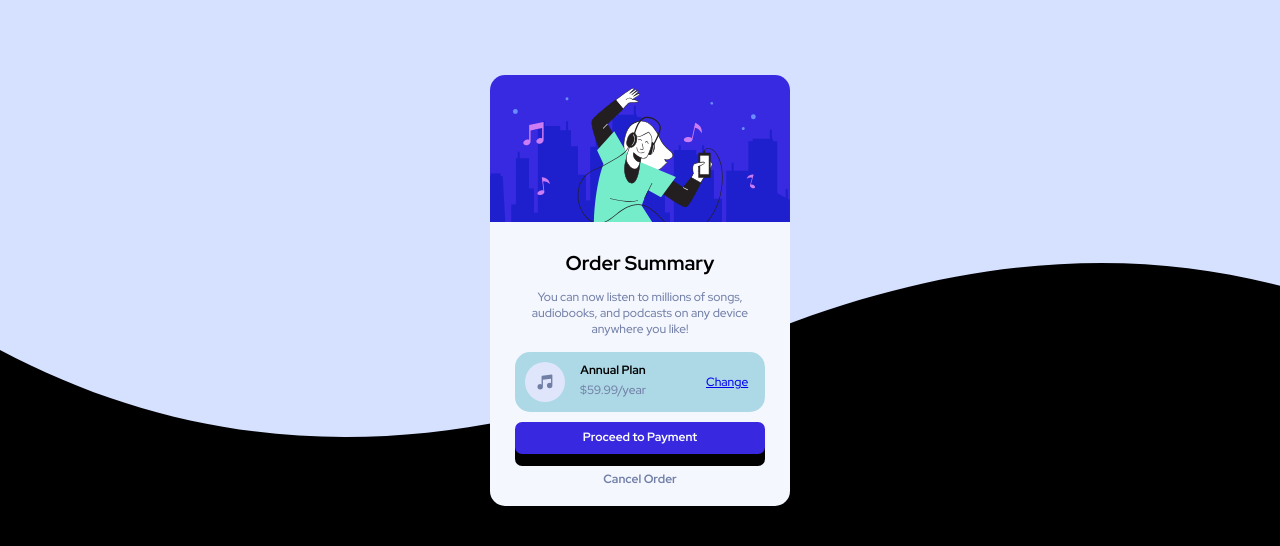
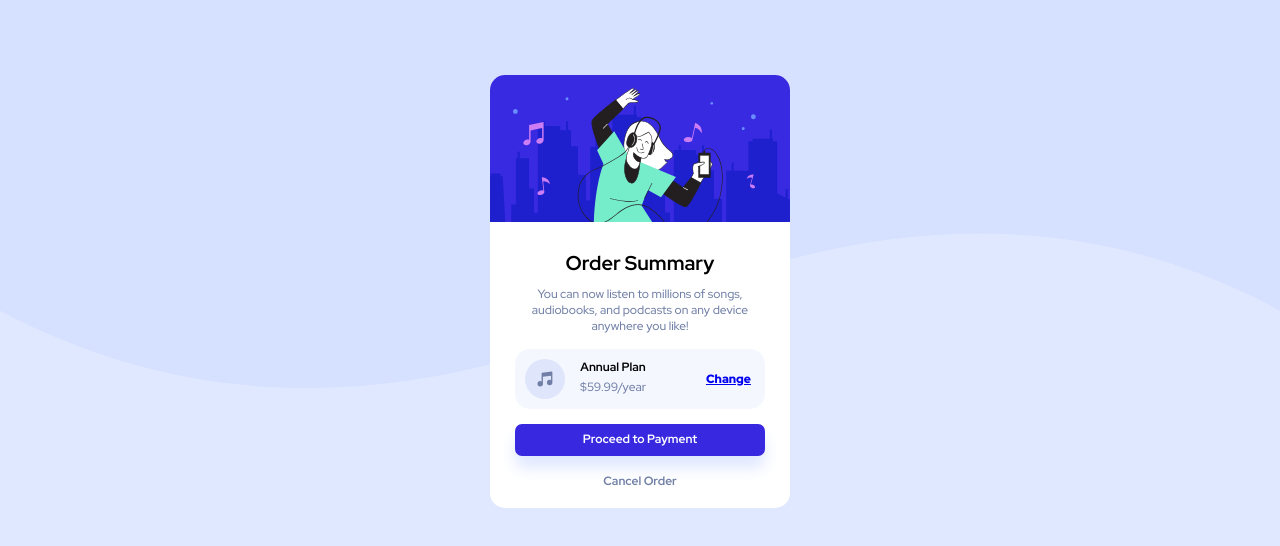
Before and after one commit to adrian-reggiani/retoTarjeta, a plain HTML site: page index.html in a window 1280 px wide. Drawn offline with Linux system fonts and the light colour scheme.

Commit message:
Falta hacer los links de nuevo

```diff
--- a/css/estilos.css
+++ b/css/estilos.css
@@ -1,17 +1,19 @@
 :root{
-    --color_azulPalido: hsl(225, 100%, 94%);
-    --color_azulBrillante: hsl(245, 75%, 52%);
-    --color_azulIPalido: hsla(225, 100%, 94%, 0.30);
-    --color_azulMPalido: hsl(225, 100%, 98%);
-    --color_azulDesaturado:hsl(224, 23%, 55%);
-    --color_azulOscuro:hsl(223, 47%, 23%);
+    --azulPalido: hsl(225, 100%, 94%);
+    --azulBrillante: hsl(245, 75%, 52%);
+    --azulMPalido: hsl(225, 100%, 98%);
+    --azulDesaturado:hsl(224, 23%, 55%);
+    --azulOscuro:hsl(223, 47%, 23%);
+    --blanco: rgb(255, 255, 255);
+    --violeta: rgb(108,118,241);
 }
 
 
 body{
     background-image: url(/images/pattern-background-desktop.svg);
     background-repeat: no-repeat;
-    background-color: black;
+    background-size: contain;
+    background-color:  var(--azulPalido);
     font-family: 'Red Hat Display', sans-serif;
     /*font-size: 16px; /* 1rem = 10px*/
 
@@ -31,7 +33,7 @@ body{
 }
 
 .tarjeta{
-    background-color: var(--color_azulMPalido);
+    background-color: var(--blanco);
     border-radius: 15px;
 }
 
@@ -44,6 +46,7 @@ body{
 .tarjeta  h1 {
     text-align: center;
     font-weight: 700;
+    margin-bottom: 10px;
     font-size: 20px;
     padding: 0 5px;
 }
@@ -52,7 +55,7 @@ body{
     margin: 0 30px 15px;
     text-align: center;
     font-size: 12px;
-    color: var(--color_azulDesaturado);
+    color: var(--azulDesaturado);
 
 }
 
@@ -60,8 +63,8 @@ body{
     display: flex;
     height: 60px;
     align-items: center;
-    margin: 0 25px 10px;
-    background-color: lightblue;
+    margin: 0 25px 15px;
+    background-color: var(--azulMPalido);
     font-size: 12px;
     border-radius: 15px;
 
@@ -85,21 +88,39 @@ body{
 
 .tarjeta__plan__texto p{
     font-weight: 500;
-    color: var(--color_azulDesaturado);
+    color: var(--azulDesaturado);
+}
+
+.tarjeta__plan a{
+    font-weight: 900;
+}
+
+.tarjeta__plan a:hover{
+    text-decoration: none;
+    color: var(--violeta);
 }
 
 .tarjeta__pagar{
-    background-color: var(--color_azulBrillante);
+    background-color: var(--azulBrillante);
     width: 250px;
     height: 25px;
     margin-left: 25px;
     padding-top: 7px;
     border-radius: 7px;
-    color: white;
     text-align: center;
     font-size: 12px;
     font-weight: 700;
-    box-shadow: 0 12px black ;
+    box-shadow: 0 12px 15px var(--azulPalido);
+}
+
+.tarjeta__pagar a{
+    text-decoration: none;
+    color: white;
+}
+
+.tarjeta__pagar a{
+    text-decoration: none;
+    color: white;
 }
 
 .tarjeta__cancelar{
@@ -110,8 +131,13 @@ body{
     margin-left: 25px;
     padding-top: 7px;
     border-radius: 7px;
-    color: var(--color_azulDesaturado);
     text-align: center;
     font-size: 12px;
     font-weight: 700;
+
 }
+
+.tarjeta__cancelar a {
+    text-decoration: none;
+    color: var(--azulDesaturado);
+}
--- a/index.html
+++ b/index.html
@@ -27,8 +27,8 @@
         </div>
         <a href="#">Change</a>
       </div>
-      <div class="tarjeta__pagar"> Proceed to Payment</div>
-      <div class="tarjeta__cancelar">Cancel Order</div>
+      <div class="tarjeta__pagar"> <a href="#">Proceed to Payment</a> </div>
+      <div class="tarjeta__cancelar"><a href="#">Cancel Order</a></div>
     </div>
   </div>
 
```
